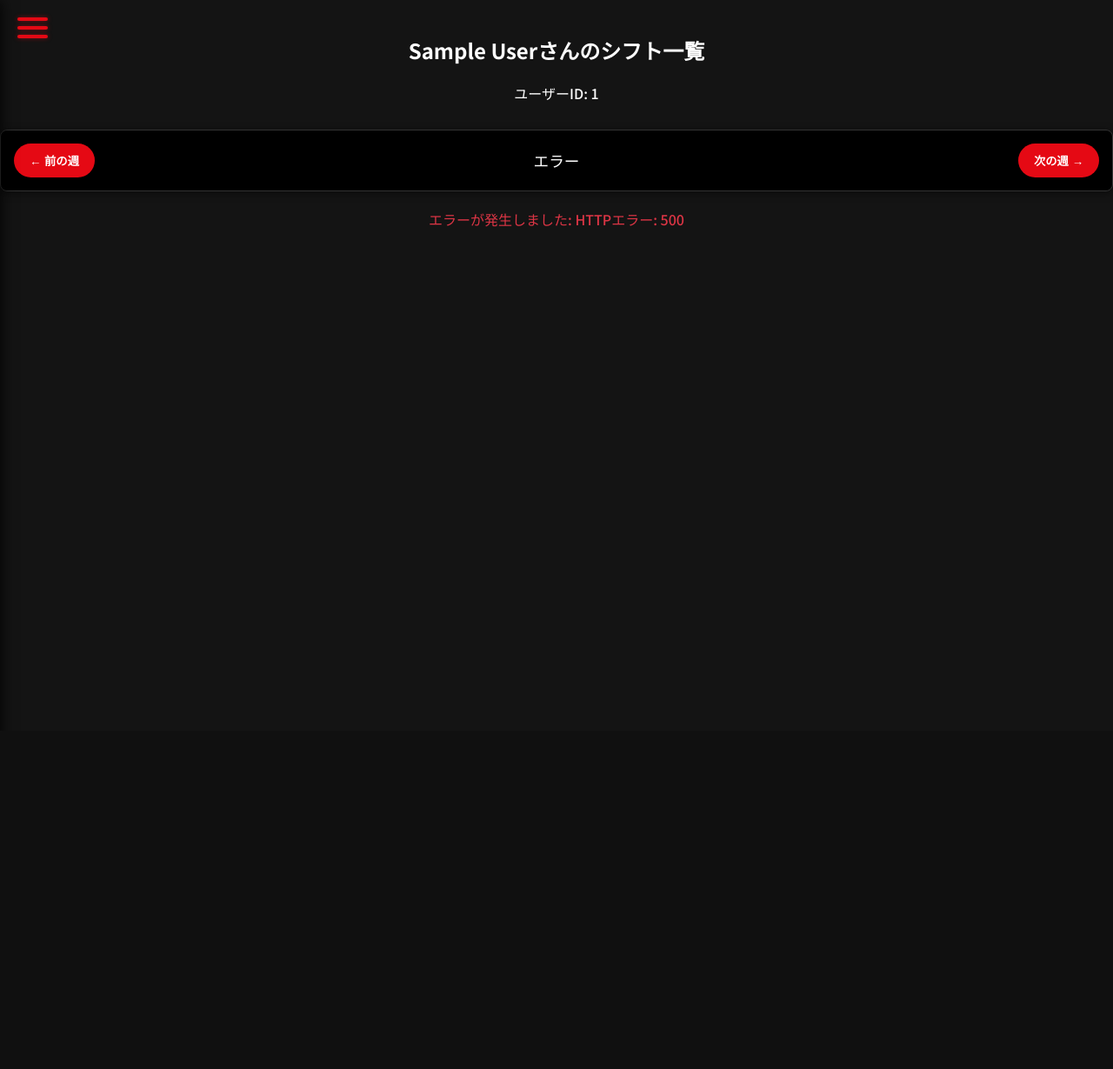
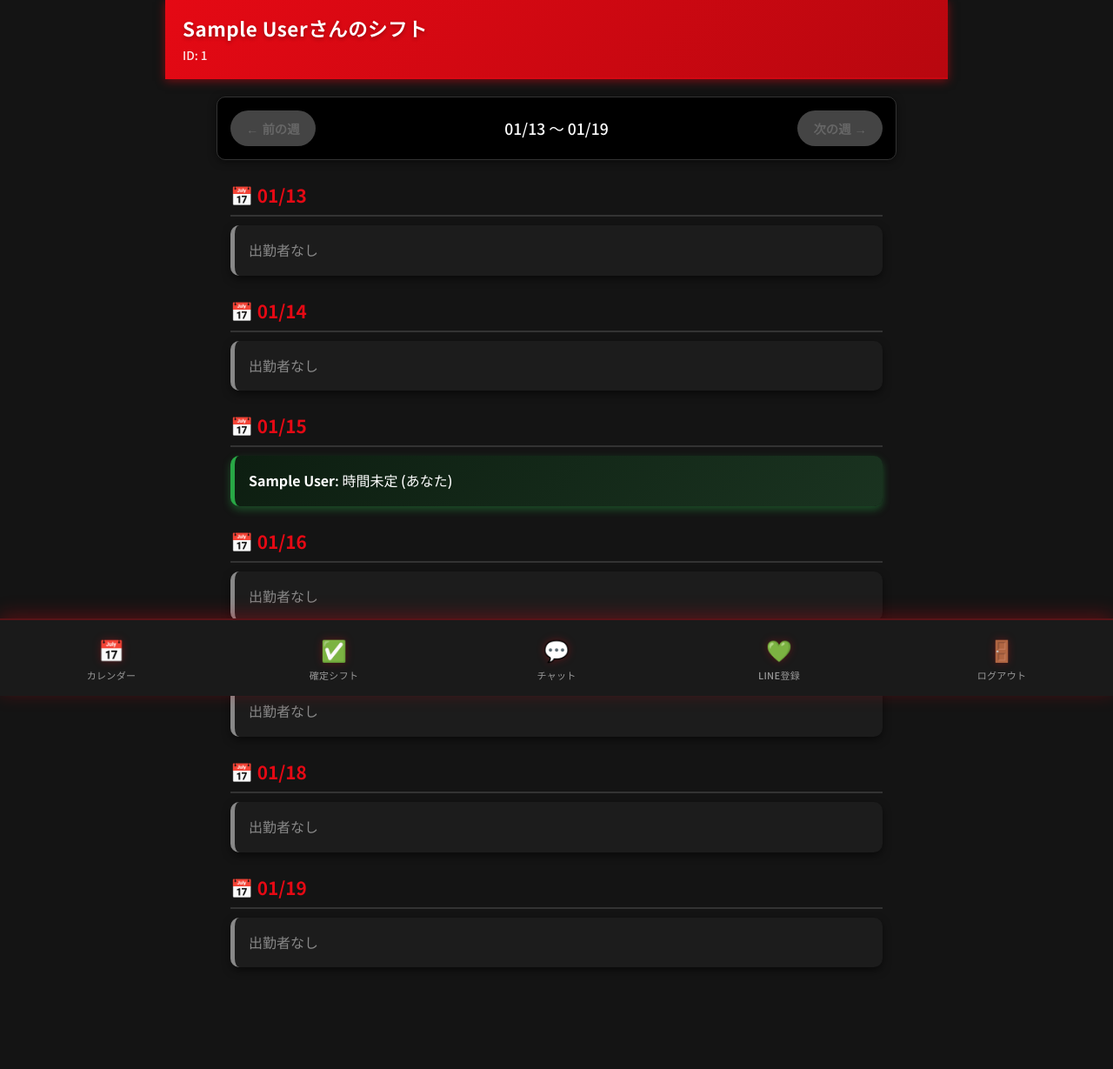
Before and after one commit to Manankimodo/ayosuya, a Flask app: page /makeshift/user_shift_view/1 in a window 1280 px wide. Shown: the whole page at 87% size. Before the commit the page ends 261 px from the top, so only its background shows below. Run offline with Flask 3, Linux system fonts and the light colour scheme; tables that the repository leaves empty or names only in its code hold one stand-in row (values such as "Sample post"); parts of the project's set-up code (start-up, migrations or seed data) failed here and were passed over.

Commit message:
確定シフトも変えた

```diff
--- a/sotuken/static/css/user_shift_view.css
+++ b/sotuken/static/css/user_shift_view.css
@@ -1,135 +1,99 @@
 /*
- * Netflix風 従業員シフト確認画面 CSS (最終統合版)
+ * Netflix風 確定シフト確認画面 + ボトムナビゲーション統合版
  */
 
 @import url('https://fonts.googleapis.com/css2?family=Noto+Sans+JP:wght@300;500;700&display=swap');
 
 :root {
-    --bg-dark: #141414;        /* メイン背景色 */
-    --card-dark: #000000;      /* カード背景色（黒） */
-    --item-dark: #1c1c1c;      /* シフトアイテム背景色 */
-    --text-light: #ffffff;     /* 主な文字色 */
-    --muted-text: #888888;     /* 補助テキスト色 */
-    --accent: #E50914;        /* Netflix赤 */
-    --accent-dark: #B20710;   /* 濃い赤 */
-    --highlight: #28a745;     /* 自分のシフト強調色（緑） */
-    --border-color: #333333;   /* 境界線の色 */
+    --bg-dark: #141414;
+    --card-dark: #000000;
+    --item-dark: #1c1c1c;
+    --text-light: #ffffff;
+    --muted-text: #888888;
+    --accent: #E50914;
+    --accent-dark: #B20710;
+    --highlight: #28a745;
+    --border-color: #333333;
 }
 
-/* --- レイアウトの基本 --- */
+/* === 全体設定 === */
 body {
     font-family: 'Noto Sans JP', sans-serif;
     margin: 0;
-    padding: 0; /* body paddingは削除し、containerで制御 */
+    padding: 0;
+    padding-bottom: 85px; /* ボトムナビ分の余白 */
     background-color: var(--bg-dark);
     color: var(--text-light);
     min-height: 100vh;
 }
-.header {
-    text-align: center;
-    margin-top: 40px;
-    margin-bottom: 30px;
-}
-.shift-container {
-    max-width: 750px;
-    margin: 20px auto;
-    padding: 20px;
-}
-.header h1 {
-    font-size: 2em;
-    color: var(--text-light);
-    letter-spacing: 1px;
-    font-weight: 700;
+
+/* === トップバー（固定ヘッダー） === */
+.top-bar {
+    position: sticky;
+    top: 0;
+    z-index: 100;
+    background: linear-gradient(135deg, #E50914 0%, #B8070F 100%);
+    color: white;
+    padding: 16px 20px;
+    box-shadow: 0 2px 10px rgba(229, 9, 20, 0.5);
+    border-bottom: 2px solid rgba(229, 9, 20, 0.3);
 }
 
-/* --- ハンバーガーメニューのスタイル --- */
-.hamburger {
-    position: fixed;
-    top: 20px; /* 位置を少し調整 */
-    left: 20px; /* 位置を少し調整 */
-    width: 35px;
-    height: 30px;
-    cursor: pointer;
-    z-index: 101;
-}
-.hamburger span {
-    display: block;
-    position: absolute;
-    height: 4px; /* 厚く */
-    width: 100%;
-    background: var(--accent);
-    border-radius: 3px;
-    transition: all .3s ease;
-    box-shadow: 0 0 5px rgba(229, 9, 20, 0.5);
-}
-.hamburger span:nth-child(1) { top: 0; }
-.hamburger span:nth-child(2) { top: 10px; }
-.hamburger span:nth-child(3) { top: 20px; }
-
-/* ハンバーガーメニューのアニメーション */
-.hamburger.active span:nth-child(1) {
-    transform: translateY(10px) rotate(45deg);
-}
-.hamburger.active span:nth-child(2) { opacity: 0; }
-.hamburger.active span:nth-child(3) {
-    transform: translateY(-10px) rotate(-45deg);
+.user-info-header h1 {
+    margin: 0;
+    font-size: 1.4em;
+    font-weight: 600;
+    letter-spacing: 0.5px;
+    text-shadow: 0 2px 4px rgba(0, 0, 0, 0.3);
 }
 
-/* メニュー本体 (サイドバー) */
-.menu {
-    position: fixed;
-    top: 0;
-    left: -250px;
-    width: 250px;
-    height: 100%;
-    background-color: rgba(0, 0, 0, 0.95);
-    box-shadow: 2px 0 15px rgba(0,0,0,0.8);
-    transition: left 0.3s cubic-bezier(0.4, 0, 0.2, 1);
-    z-index: 100;
-    padding-top: 80px;
-}
-.menu.active { left: 0; }
-.menu ul { list-style: none; padding: 0; margin: 0; }
-.menu li a {
-    display: block;
-    padding: 15px 25px;
-    text-decoration: none;
-    color: var(--text-light);
-    border-bottom: 1px solid var(--border-color);
-    transition: background-color 0.2s, color 0.2s;
-    font-weight: 500;
-}
-.menu li a:hover {
-    background-color: #1a1a1a;
-    color: var(--accent);
+.user-id-display {
+    margin: 5px 0 0 0;
+    font-size: 0.85em;
+    opacity: 0.9;
 }
 
-/* --- 週切り替えコントロール --- */
+/* === 週切り替えコントロール === */
 .week-controls {
     display: flex;
     justify-content: space-between;
     align-items: center;
-    margin: 20px 0;
+    margin: 20px 20px;
     padding: 15px;
     background-color: var(--card-dark);
-    border-radius: 8px;
+    border-radius: 10px;
     border: 1px solid var(--border-color);
     box-shadow: 0 2px 10px rgba(0,0,0,0.5);
 }
+
 .week-controls button {
     padding: 10px 18px;
     border: none;
     background-color: var(--accent);
     color: var(--text-light);
-    border-radius: 50px; /* カプセル型 */
+    border-radius: 50px;
     cursor: pointer;
     font-weight: 600;
-    transition: background-color 0.2s, transform 0.2s;
+    transition: all 0.2s ease;
+    font-size: 0.9em;
 }
+
 .week-controls button:hover {
     background-color: var(--accent-dark);
     transform: scale(1.05);
 }
+
+.week-controls button:active {
+    transform: scale(0.98);
+}
+
+.week-controls button:disabled {
+    background-color: #444;
+    color: #666;
+    cursor: not-allowed;
+    transform: none;
+}
+
 .week-controls h3 {
     margin: 0;
     font-size: 1.1em;
@@ -137,18 +101,60 @@ body {
     font-weight: 500;
 }
 
-/* --- シフトリスト --- */
-.shift-list { list-style: none; padding: 0; }
+/* === シフトコンテナ === */
+.shift-container, #shift-container {
+    max-width: 750px;
+    margin: 0 auto;
+    padding: 0 20px 20px;
+}
+
+.loading {
+    text-align: center;
+    color: var(--muted-text);
+    padding: 40px 20px;
+    font-size: 1.1em;
+}
+
+.error {
+    text-align: center;
+    color: #dc3545;
+    padding: 40px 20px;
+    font-size: 1.1em;
+}
+
+/* === シフトリスト === */
+.shift-list {
+    list-style: none;
+    padding: 0;
+    margin: 0;
+}
+
+/* 日付ヘッダー */
+.shift-date-header {
+    margin: 25px 0 10px 0;
+}
+
+.shift-date-header h3 {
+    margin: 0;
+    color: var(--accent);
+    font-size: 1.3em;
+    border-bottom: 2px solid var(--border-color);
+    padding-bottom: 8px;
+    font-weight: 700;
+}
+
+/* シフトアイテム */
 .shift-item {
     background-color: var(--item-dark);
     border-radius: 10px;
     box-shadow: 0 4px 10px rgba(0,0,0,0.5);
-    margin-bottom: 15px;
-    padding: 18px;
-    border-left: 5px solid var(--muted-text); /* 通常のシフト色 */
-    transition: box-shadow 0.3s, transform 0.3s;
+    margin-bottom: 12px;
+    padding: 16px;
+    border-left: 5px solid var(--muted-text);
+    transition: all 0.3s ease;
     text-align: left;
 }
+
 .shift-item:hover {
     transform: translateY(-2px);
     box-shadow: 0 6px 15px rgba(229, 9, 20, 0.3);
@@ -157,47 +163,182 @@ body {
 /* 自分のシフトを強調 */
 .shift-item.current-user-shift {
     border-left-color: var(--highlight);
-    background-color: #0d1e11; /* 濃い緑がかったダーク背景 */
-    box-shadow: 0 4px 10px rgba(40, 167, 69, 0.3);
+    background: linear-gradient(135deg, #0d1e11 0%, #1a3320 100%);
+    box-shadow: 0 4px 10px rgba(40, 167, 69, 0.4);
 }
 
-.shift-date-header h3 {
-    margin: 25px 0 10px 0;
-    color: var(--accent);
-    font-size: 1.4em;
-    border-bottom: 1px solid var(--border-color);
-    padding-bottom: 5px;
-    font-weight: 700;
+.shift-item.current-user-shift:hover {
+    box-shadow: 0 6px 15px rgba(40, 167, 69, 0.6);
 }
+
 .shift-details p {
     margin: 5px 0;
     color: var(--text-light);
+    font-size: 0.95em;
 }
 
-/* --- レスポンシブ対応 --- */
+.shift-item p {
+    margin: 0;
+    line-height: 1.6;
+}
+
+.shift-item strong {
+    color: var(--text-light);
+    font-weight: 600;
+}
+
+/* 区切り線 */
+hr {
+    margin: 20px 0;
+    border: none;
+    border-top: 1px solid var(--border-color);
+}
+
+/* === ボトムナビゲーション === */
+.bottom-nav {
+    position: fixed;
+    bottom: 0;
+    left: 0;
+    right: 0;
+    background: #1a1a1a;
+    border-top: 2px solid rgba(229, 9, 20, 0.3);
+    display: flex;
+    justify-content: space-around;
+    padding: 8px 0 calc(8px + env(safe-area-inset-bottom));
+    box-shadow: 0 -4px 20px rgba(229, 9, 20, 0.3);
+    z-index: 999;
+}
+
+.nav-item {
+    display: flex;
+    flex-direction: column;
+    align-items: center;
+    justify-content: center;
+    flex: 1;
+    padding: 8px;
+    color: #999;
+    text-decoration: none;
+    transition: all 0.3s ease;
+    cursor: pointer;
+    min-width: 60px;
+    -webkit-tap-highlight-color: transparent;
+    position: relative;
+}
+
+.nav-item:active {
+    transform: scale(0.95);
+}
+
+.nav-item.active {
+    color: #E50914;
+}
+
+.nav-item.active::before {
+    content: '';
+    position: absolute;
+    top: 0;
+    left: 50%;
+    transform: translateX(-50%);
+    width: 40px;
+    height: 3px;
+    background: #E50914;
+    border-radius: 0 0 3px 3px;
+    box-shadow: 0 0 10px rgba(229, 9, 20, 0.6);
+}
+
+.nav-icon {
+    font-size: 24px;
+    margin-bottom: 4px;
+    transition: all 0.3s ease;
+    filter: drop-shadow(0 0 5px rgba(229, 9, 20, 0.3));
+}
+
+.nav-item.active .nav-icon {
+    transform: scale(1.15);
+    filter: drop-shadow(0 0 8px rgba(229, 9, 20, 0.8));
+}
+
+.nav-label {
+    font-size: 11px;
+    font-weight: 500;
+    letter-spacing: 0.3px;
+}
+
+/* アイコン定義 */
+.icon-calendar::before { content: "📅"; }
+.icon-check::before { content: "✅"; }
+.icon-chat::before { content: "💬"; }
+.icon-line::before { content: "💚"; }
+.icon-logout::before { content: "🚪"; }
+
+/* === スマホ対応 === */
 @media (max-width: 600px) {
-    .shift-container {
-        padding: 10px;
+    body {
+        padding-bottom: 75px;
+    }
+
+    .top-bar {
+        padding: 12px 16px;
+    }
+
+    .user-info-header h1 {
+        font-size: 1.2em;
+    }
+
+    .user-id-display {
+        font-size: 0.8em;
+    }
+
+    .shift-container, #shift-container {
+        padding: 0 15px 15px;
     }
 
     .week-controls {
-        padding: 10px;
+        margin: 15px 15px;
+        padding: 12px;
+        flex-wrap: wrap;
+        gap: 10px;
     }
 
     .week-controls button {
-        padding: 8px 12px;
-        font-size: 0.9em;
+        padding: 8px 14px;
+        font-size: 0.85em;
     }
 
     .week-controls h3 {
-        font-size: 0.9em;
+        font-size: 0.95em;
+        width: 100%;
+        text-align: center;
+        order: -1;
     }
 
     .shift-item {
-        padding: 15px;
+        padding: 14px;
     }
 
     .shift-date-header h3 {
-        font-size: 1.2em;
+        font-size: 1.1em;
+    }
+
+    .nav-icon {
+        font-size: 22px;
+    }
+
+    .nav-label {
+        font-size: 10px;
     }
 }
+
+/* === タブレット・PC対応 === */
+@media (min-width: 601px) {
+    body {
+        max-width: 900px;
+        margin: 0 auto;
+    }
+
+    .week-controls {
+        max-width: 750px;
+        margin-left: auto;
+        margin-right: auto;
+    }
+}
--- a/sotuken/static/js/user_shift_view.js
+++ b/sotuken/static/js/user_shift_view.js
@@ -1,8 +1,8 @@
-// user_shift_view.js
+// user_shift_view.js (ボトムナビゲーション対応版)
 
-// ユーザーIDの取得 (HTMLのpタグから取得)
-const userIdElement = document.querySelector('.header p');
-const userId = userIdElement ? userIdElement.textContent.replace('ユーザーID: ', '').trim() : '';
+// ユーザーIDの取得 (HTMLから取得)
+const userIdElement = document.querySelector('.user-id-display');
+const userId = userIdElement ? userIdElement.textContent.replace('ID: ', '').trim() : '';
 
 const shiftContainer = document.getElementById('shift-container');
 const prevWeekBtn = document.getElementById('prevWeek');
@@ -13,24 +13,17 @@ let allGroupedShifts = {}; // 全シフトデータ (日付でグループ化済
 let datesByWeek = [];     // 週ごとの日付配列
 let currentWeekIndex = 0; // 現在表示している週のインデックス
 
-
 // --- ユーティリティ関数 ---
 
 // 週の開始日（月曜日）を取得 (ISO 8601準拠)
 function getWeekStartDate(dateStr) {
-    // ★修正: 文字列 "YYYY-MM-DD" から Date オブジェクトを作成
-    // UTC解釈を避けるため、split して構築
     const parts = dateStr.split('-');
     const d = new Date(parseInt(parts[0]), parseInt(parts[1]) - 1, parseInt(parts[2]));
     d.setHours(0, 0, 0, 0);
 
-    // 0:日曜, 1:月曜, ..., 6:土曜
     let day = d.getDay();
-
-    // 月曜を0日目とするために調整
     let dayOfWeek = day === 0 ? 6 : day - 1;
 
-    // 現在の日付から、週の開始日（月曜日）までの日数を引く
     d.setDate(d.getDate() - dayOfWeek);
 
     return d;
@@ -82,17 +75,15 @@ function generateDatesByWeek(dates) {
         weekMap.get(weekStartStr).push(dateStr);
     });
 
-    // 週の開始日でソートして配列化
     datesByWeek = Array.from(weekMap.keys()).sort().map(key => weekMap.get(key));
 
     console.log('📊 週ごとの日付配列:', datesByWeek);
 
-    // ★修正: 初期表示を「最初の週」に設定
-    // 「今日」を含む週を探すが、見つからない場合は最初の週から開始
+    // 初期表示を「今日を含む週」または「最初の週」に設定
     const today = formatDate(new Date());
     console.log('📆 今日の日付:', today);
 
-    currentWeekIndex = 0; // デフォルトは最初の週
+    currentWeekIndex = 0;
     for (let i = 0; i < datesByWeek.length; i++) {
         if (datesByWeek[i].includes(today)) {
             currentWeekIndex = i;
@@ -106,14 +97,12 @@ function generateDatesByWeek(dates) {
     }
 }
 
-
 // === メインロジック (データ取得) ===
 
 async function fetchShifts() {
     try {
         console.log(`🚀 ユーザーID: ${userId} のシフトを取得中...`);
 
-        // ユーザーIDが取得できているか確認
         if (!userId) {
             throw new Error('ユーザーIDが見つかりません');
         }
@@ -132,7 +121,7 @@ async function fetchShifts() {
 
         console.log(`📊 受け取ったシフト件数: ${shiftsArray.length}`);
 
-        // ★修正: 負のuser_idを除外
+        // 負のuser_idを除外
         const validShifts = shiftsArray.filter(shift => {
             const uid = parseInt(shift.user_id);
             const isValid = uid > 0;
@@ -145,7 +134,7 @@ async function fetchShifts() {
         console.log(`✅ フィルタ後のシフト件数: ${validShifts.length}`);
 
         if (validShifts.length === 0) {
-            shiftContainer.innerHTML = '<p style="text-align: center; color: #6c757d;">現在、確定しているシフトはありません。</p>';
+            shiftContainer.innerHTML = '<p class="loading">現在、確定しているシフトはありません。</p>';
             currentWeekRange.textContent = 'データなし';
             attachEventListeners();
             return;
@@ -162,13 +151,12 @@ async function fetchShifts() {
             throw new Error('週データの生成に失敗しました');
         }
 
-        displayCurrentWeekShifts(); // 初回表示
-
-        attachEventListeners(); // イベントリスナー登録
+        displayCurrentWeekShifts();
+        attachEventListeners();
 
     } catch (error) {
         console.error("❌ シフトデータの取得に失敗しました:", error);
-        shiftContainer.innerHTML = `<p class="error" style="text-align: center; color: #dc3545;">エラーが発生しました: ${error.message}</p>`;
+        shiftContainer.innerHTML = `<p class="error">エラーが発生しました: ${error.message}</p>`;
         currentWeekRange.textContent = 'エラー';
         attachEventListeners();
     }
@@ -180,7 +168,7 @@ function displayCurrentWeekShifts() {
     console.log(`📺 現在の週インデックス: ${currentWeekIndex}`);
 
     if (datesByWeek.length === 0) {
-         shiftContainer.innerHTML = '<p style="text-align: center; color: #6c757d;">現在、確定しているシフトはありません。</p>';
+        shiftContainer.innerHTML = '<p class="loading">現在、確定しているシフトはありません。</p>';
         currentWeekRange.textContent = 'データなし';
         return;
     }
@@ -196,14 +184,13 @@ function displayCurrentWeekShifts() {
     const firstDateStr = formatDate(weekStartObj);
     const lastDateStr = formatDate(weekEndObj);
 
-    // 週の範囲を更新 (月曜〜日曜を表示)
     currentWeekRange.textContent = `${formatDisplayDate(firstDateStr)} 〜 ${formatDisplayDate(lastDateStr)}`;
 
     const ul = document.createElement('ul');
     ul.className = 'shift-list';
-    shiftContainer.innerHTML = ''; // クリア
+    shiftContainer.innerHTML = '';
 
-    // 月曜日から日曜日までの7日間の日付配列を作成
+    // 月曜日から日曜日までの7日間
     const displayDates = [];
     for (let i = 0; i < 7; i++) {
         const d = new Date(weekStartObj);
@@ -216,29 +203,27 @@ function displayCurrentWeekShifts() {
     displayDates.forEach(date => {
         const shiftsOfDay = allGroupedShifts[date] || [];
 
-        // --- 日付ヘッダー ---
+        // 日付ヘッダー
         const dateHeader = document.createElement('div');
         dateHeader.className = 'shift-date-header';
         dateHeader.innerHTML = `<h3>📅 ${formatDisplayDate(date)}</h3>`;
         ul.appendChild(dateHeader);
 
-        // --- その日のシフト一覧 ---
         const validShiftsOfDay = shiftsOfDay.filter(shift => {
             const uid = parseInt(shift.user_id);
-            return uid > 0; // 負のIDを除外
+            return uid > 0;
         });
 
         if (validShiftsOfDay.length === 0) {
             const emptyLi = document.createElement('li');
             emptyLi.className = 'shift-item';
-             emptyLi.innerHTML = `<p style="color: #6c757d;">出勤者なし</p>`;
+            emptyLi.innerHTML = `<p style="color: #888;">出勤者なし</p>`;
             ul.appendChild(emptyLi);
         } else {
             validShiftsOfDay.forEach(shift => {
                 const li = document.createElement('li');
                 li.className = 'shift-item';
 
-                // 自分のシフトを強調表示
                 const isCurrentUser = String(shift.user_id) === String(userId);
                 if (isCurrentUser) {
                     li.classList.add('current-user-shift');
@@ -250,16 +235,12 @@ function displayCurrentWeekShifts() {
                     '時間未定';
 
                 li.innerHTML = `
-                    <p><strong>${shift.user_name}</strong>: ${time_display} ${isCurrentUser ? ' (あなた)' : ''}</p>
+                    <p><strong>${shift.user_name}</strong>: ${time_display}${isCurrentUser ? ' (あなた)' : ''}</p>
                 `;
                 ul.appendChild(li);
             });
         }
     });
-
-    const hr = document.createElement('hr');
-    hr.style.margin = '20px 0';
-    ul.appendChild(hr);
 
     shiftContainer.appendChild(ul);
     updateButtonState();
@@ -289,26 +270,41 @@ function attachEventListeners() {
         }
     });
 
-    // ハンバーガーメニュー
-    const hamburger = document.getElementById('hamburger');
-    const menu = document.getElementById('menu');
+    // === 📱 ボトムナビゲーション アクティブ状態管理 ===
+    const navItems = document.querySelectorAll('.nav-item');
+    const currentPath = window.location.pathname;
 
-    if (hamburger && menu) {
-        hamburger.addEventListener('click', () => {
-            hamburger.classList.toggle('active');
-            menu.classList.toggle('active');
+    if (navItems.length > 0) {
+        navItems.forEach(item => {
+            const href = item.getAttribute('href');
+
+            if (href && (href === currentPath || currentPath.startsWith(href))) {
+                item.classList.add('active');
+            } else {
+                item.classList.remove('active');
+            }
+        });
+
+        navItems.forEach(item => {
+            item.addEventListener('click', function(e) {
+                if (this.id === 'logout-link') {
+                    return;
+                }
+
+                this.style.transform = 'scale(0.95)';
+                setTimeout(() => {
+                    this.style.transform = '';
+                }, 150);
+            });
         });
     }
-}
 
-
-// === ログアウト確認アラート (既存のコードを維持) ===
+    // === 🚪 ログアウト処理 ===
     const logoutLink = document.getElementById("logout-link");
     if (logoutLink) {
         logoutLink.addEventListener("click", function (e) {
             e.preventDefault();
 
-        // data属性からログアウトURLを取得
             const logoutUrl = this.getAttribute('data-logout-url');
 
             if (!logoutUrl) {
@@ -318,11 +314,11 @@ if (logoutLink) {
 
             const confirmed = confirm("ログアウトしますか？");
             if (confirmed) {
-            // 取得したURLを使用
                 window.location.href = logoutUrl;
             }
         });
     }
+}
 
 console.log('🎬 user_shift_view.js 読み込み完了');
 fetchShifts();
--- a/sotuken/templates/user_shift_view.html
+++ b/sotuken/templates/user_shift_view.html
@@ -7,10 +7,12 @@
     <link rel="stylesheet" href="{{ url_for('static', filename='css/user_shift_view.css') }}">
 </head>
 <body>
-    <div class="header">
-        <h2>{{ user_name }}さんのシフト一覧</h2>
-        <p>ユーザーID: {{ user_id }}</p>
-    </div>
+    <header class="top-bar">
+        <div class="user-info-header">
+            <h1>{{ user_name }}さんのシフト</h1>
+            <p class="user-id-display">ID: {{ user_id }}</p>
+        </div>
+    </header>
 
     <div class="week-controls">
         <button id="prevWeek">← 前の週</button>
@@ -21,19 +23,35 @@
     <div id="shift-container">
         <p class="loading">シフトデータを読み込み中...</p>
     </div>
-    <div class="hamburger" id="hamburger">
-        <span></span>
-        <span></span>
-        <span></span>
-    </div>
 
-    <nav class="menu" id="menu">
-        <ul>
-            <li><a href="{{ url_for('calendar.calendar') }}">希望シフト入力へ戻る</a></li>
-            <li><a href="{{ url_for('chatbot.chat') }}">チャットボット</a></li>
-            <li><a href="#" id="logout-link" data-logout-url="{{ url_for('login.logout') }}">ログアウト</a></li>
-        </ul>
+    <!-- ボトムナビゲーション -->
+    <nav class="bottom-nav">
+        <a href="{{ url_for('calendar.calendar') }}" class="nav-item">
+            <div class="nav-icon icon-calendar"></div>
+            <span class="nav-label">カレンダー</span>
+        </a>
+
+        <a href="{{ url_for('calendar.my_confirmed_shift') }}" class="nav-item active">
+            <div class="nav-icon icon-check"></div>
+            <span class="nav-label">確定シフト</span>
+        </a>
+
+        <a href="{{ url_for('chatbot.chat') }}" class="nav-item">
+            <div class="nav-icon icon-chat"></div>
+            <span class="nav-label">チャット</span>
+        </a>
+
+        <a href="{{ url_for('login.register_line_id') }}" class="nav-item">
+            <div class="nav-icon icon-line"></div>
+            <span class="nav-label">LINE登録</span>
+        </a>
+
+        <a href="#" class="nav-item" id="logout-link" data-logout-url="{{ url_for('login.logout') }}">
+            <div class="nav-icon icon-logout"></div>
+            <span class="nav-label">ログアウト</span>
+        </a>
     </nav>
+
     <script src="{{ url_for('static', filename='js/user_shift_view.js') }}"></script>
 </body>
 </html>
```
Lines whose indentation alone changed are shown as unchanged.
